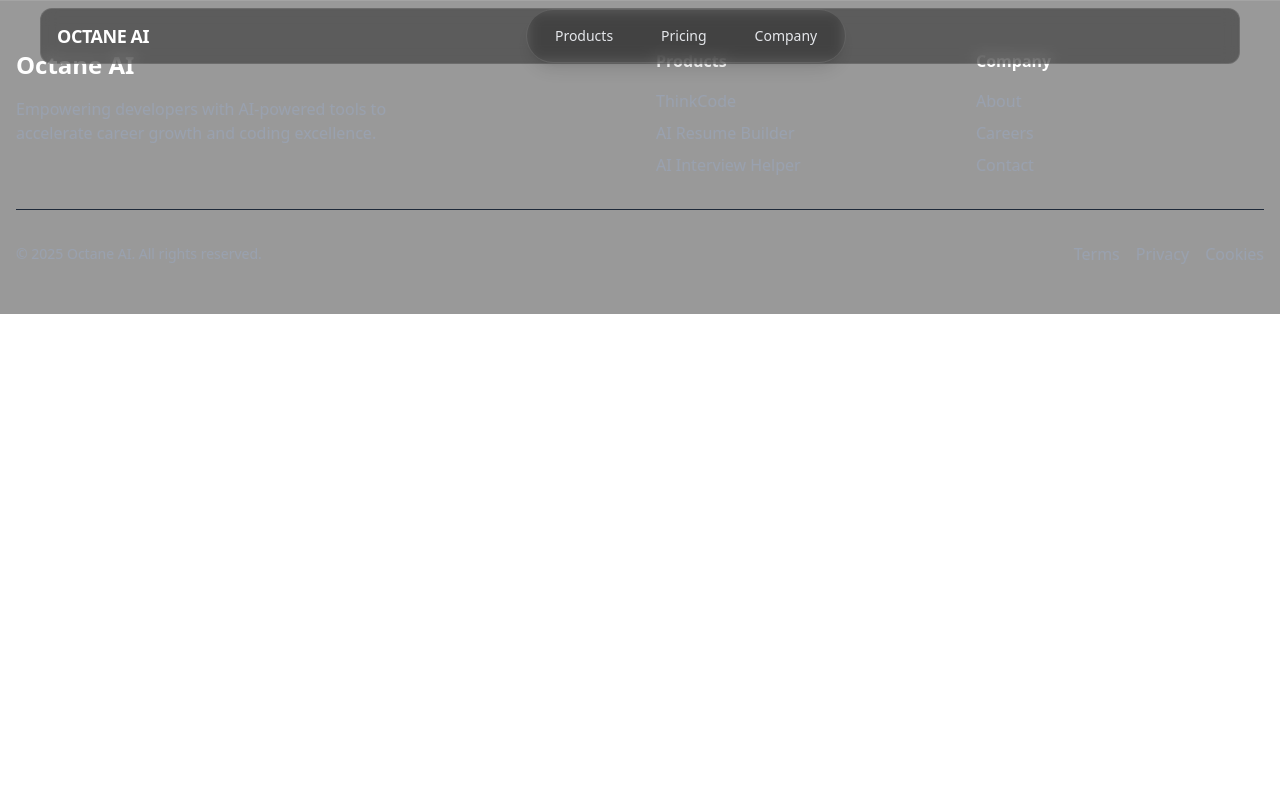
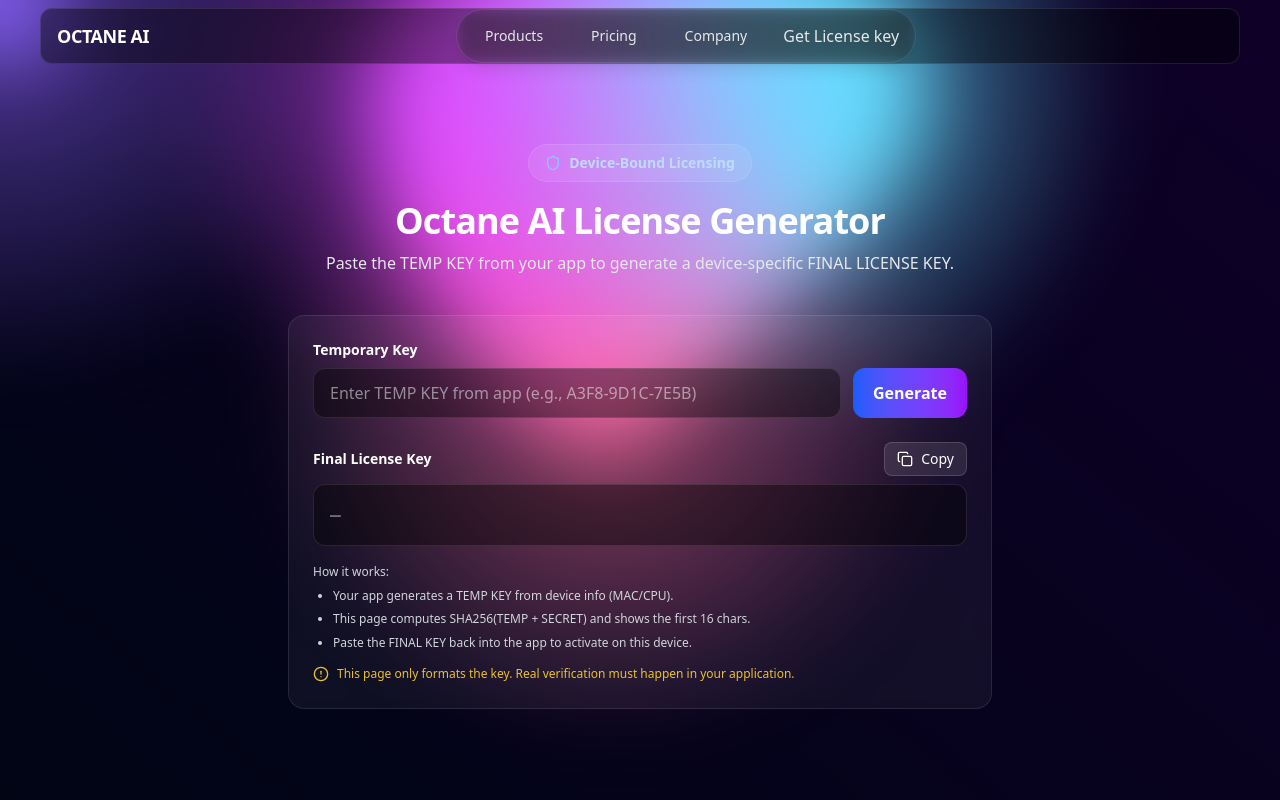
Before and after one commit to jagjeet-singh04/Octane-AI, a React (Vite) app: page /license in a window 1280 px wide. Shown: the top 800 px of the page. Built offline with nearby package versions, Linux system fonts and the light colour scheme.

Commit message:
licensing section added

```diff
--- a/package.json
+++ b/package.json
@@ -14,6 +14,7 @@
     "@tailwindcss/vite": "^4.1.14",
     "clsx": "^2.1.1",
     "cobe": "^0.6.5",
+    "crypto-js": "^4.2.0",
     "framer-motion": "^12.23.24",
     "lucide-react": "^0.545.0",
     "motion": "^12.23.22",
--- /dev/null
+++ b/scripts/gen-keys.js
@@ -0,0 +1,17 @@
+const CryptoJS = require('crypto-js');
+const secret = 'OCTANE_AI_SECRET_SALT';
+const samples = [
+  'A3F8-9D1C-7E5B',
+  'Z9X1-C3V4-B7N8',
+  'CPU9MAC2HOST8',
+  'ABCD-1234-EFGH',
+  'WIN10-HP-ELITEBOOK'
+];
+const clean = (s) => s.toUpperCase().replace(/[^A-Z0-9]/g, '');
+const gen = (temp) => {
+  const raw = clean(temp);
+  const hash = CryptoJS.SHA256(raw + secret).toString();
+  const lic = hash.substring(0, 16).toUpperCase();
+  return lic.match(/.{1,4}/g).join('-');
+};
+samples.forEach((s) => console.log(`${s} => ${gen(s)}`));
--- /dev/null
+++ b/scripts/gen-keys.mjs
@@ -0,0 +1,17 @@
+import CryptoJS from 'crypto-js';
+const secret = 'OCTANE_AI_SECRET_SALT';
+const samples = [
+  'A3F8-9D1C-7E5B',
+  'Z9X1-C3V4-B7N8',
+  'CPU9MAC2HOST8',
+  'ABCD-1234-EFGH',
+  'WIN10-HP-ELITEBOOK'
+];
+const clean = (s) => s.toUpperCase().replace(/[^A-Z0-9]/g, '');
+const gen = (temp) => {
+  const raw = clean(temp);
+  const hash = CryptoJS.SHA256(raw + secret).toString();
+  const lic = hash.substring(0, 16).toUpperCase();
+  return lic.match(/.{1,4}/g).join('-');
+};
+samples.forEach((s) => console.log(`${s} => ${gen(s)}`));
--- a/src/App.jsx
+++ b/src/App.jsx
@@ -16,6 +16,7 @@ import Careers from './pages/Careers.jsx'
 import Terms from './pages/Terms.jsx'
 import Privacy from './pages/Privacy.jsx'
 import Cookies from './pages/Cookies.jsx'
+import LicenseGenerator from './pages/LicenseGenerator.jsx'
 
 function App() {
 
@@ -41,6 +42,7 @@ function App() {
         <Route path="/about" element={<About />} />
         <Route path="/contact" element={<Contact />} />
         <Route path="/careers" element={<Careers />} />
+        <Route path="/license" element={<LicenseGenerator />} />
         <Route path="/terms" element={<Terms />} />
         <Route path="/privacy" element={<Privacy />} />
         <Route path="/cookies" element={<Cookies />} />
--- a/src/components/layout/Navbar.jsx
+++ b/src/components/layout/Navbar.jsx
@@ -22,11 +22,13 @@ export function Navbar() {
       </MenuItem>
       <MenuItem setActive={setActive} active={active} item="Company">
         <div className="flex flex-col space-y-4 text-sm">
-          <HoveredLink href="/About">About</HoveredLink>
-          <HoveredLink href="/Contact">Contact</HoveredLink>
-          <HoveredLink href="/Careers">Careers</HoveredLink>
+          <HoveredLink href="/about">About</HoveredLink>
+          <HoveredLink href="/contact">Contact</HoveredLink>
+          <HoveredLink href="/careers">Careers</HoveredLink>
         </div>
       </MenuItem>
+      {/* Explicit top-level link (not under any dropdown) */}
+      <HoveredLink href="/license">Get License key</HoveredLink>
     </>
   );
 
--- a/src/components/sections/Footer.jsx
+++ b/src/components/sections/Footer.jsx
@@ -27,8 +27,12 @@ export function Footer() {
               <li><a href="/about" className="hover:text-white transition-colors">About</a></li>
               <li><a href="/careers" className="hover:text-white transition-colors">Careers</a></li>
               <li><a href="/contact" className="hover:text-white transition-colors">Contact</a></li>
+              <li><a href="/how-to-use" className="hover:text-white transition-colors">How to Use</a></li>
+              <li><a href="/license" className="hover:text-white transition-colors">License Generator</a></li>
             </ul>
           </div>
+
+
         </div>
 
         <div className="border-t border-gray-800 mt-8 pt-8 flex flex-col md:flex-row justify-between items-center">
--- a/src/pages/InterviewHelper.jsx
+++ b/src/pages/InterviewHelper.jsx
@@ -25,7 +25,8 @@ import {
   TargetIcon,
   BrainIcon,
   MenuIcon,
-  XIcon
+  XIcon,
+  KeyIcon
 } from "lucide-react";
 
 export default function InterviewHelper() {
@@ -138,13 +139,18 @@ export default function InterviewHelper() {
                   A modern toolkit crafted for engineers preparing for interviews. Real-time assistance, curated resources, and enterprise-grade security — all in one place.
                 </motion.p>
 
-                <motion.div variants={fadeUp} className="flex items-center gap-4">
+                <motion.div variants={fadeUp} className="flex items-center gap-4 flex-wrap">
                   <a href="https://www.mediafire.com/file/ifddbxmnvmu8mwf/Octane-AI-Interview-Kit.zip/file" target="_blank" rel="noopener noreferrer" className="inline-flex items-center gap-3 bg-gradient-to-r from-blue-600 to-purple-600 px-6 py-3 rounded-2xl font-semibold shadow-lg transform hover:-translate-y-0.5 transition">
                     <DownloadIcon className="w-5 h-5" />
                     <span>Download Resources</span>
                   </a>
 
                   <Link to="/how-to-use" className="inline-flex items-center gap-3 px-5 py-3 rounded-2xl bg-white/6 border border-white/10 font-semibold hover:bg-white/8 transition">How to Use ?</Link>
+
+                  <Link to="/license" className="inline-flex items-center gap-3 px-5 py-3 rounded-2xl bg-gradient-to-r from-emerald-600 to-teal-600 font-semibold shadow-lg transform hover:-translate-y-0.5 transition">
+                    <KeyIcon className="w-5 h-5" />
+                    <span>Get License Key</span>
+                  </Link>
                 </motion.div>
 
                 <motion.div variants={fadeUp} className="flex flex-wrap gap-3 mt-6">
--- /dev/null
+++ b/src/pages/LicenseGenerator.jsx
@@ -0,0 +1,151 @@
+import React, { useMemo, useState } from "react";
+import { BackgroundGradientAnimation } from "../components/ui/background-gradient-animation";
+import { CardSpotlight } from "../components/ui/card-spotlight.jsx";
+import { motion } from "framer-motion";
+// Lint guard: keep a reference so strict unused-var rule (allowing ONLY UPPERCASE) doesn't flag the import
+const MOTION = motion;
+import CryptoJS from "crypto-js";
+import { KeyIcon, ShieldIcon, CopyIcon, CheckCircleIcon, AlertCircleIcon } from "lucide-react";
+
+export default function LicenseGenerator() {
+  const [tempKey, setTempKey] = useState("");
+  const [finalKey, setFinalKey] = useState("");
+  const [copied, setCopied] = useState(false);
+
+  const fadeUp = { hidden: { opacity: 0, y: 18 }, visible: { opacity: 1, y: 0 } };
+  const stagger = { visible: { transition: { staggerChildren: 0.08 } } };
+
+  // Mildly obfuscated secret (remember: do NOT rely on frontend secrecy)
+  const secret = useMemo(() => {
+    try {
+      const p1 = "T0NUQU5F"; // "OCTANE"
+      const p2 = "X0FJX1NFQ1JFVF9TQUxU"; // "_AI_SECRET_SALT"
+      // atob is available in browsers
+      return atob(p1) + atob(p2);
+    } catch {
+      // Fallback (non-obfuscated)
+      return "OCTANE_AI_SECRET_SALT";
+    }
+  }, []);
+
+  const cleanTempKey = (value) => value.toUpperCase().replace(/[^A-Z0-9]/g, "");
+
+  const formatGroups = (value) =>
+    value
+      .toUpperCase()
+      .replace(/[^A-Z0-9]/g, "")
+      .match(/.{1,4}/g)
+      ?.join("-") ?? value;
+
+  const generateLicense = () => {
+    const raw = cleanTempKey(tempKey);
+    if (!raw) {
+      setFinalKey("");
+      return;
+    }
+    const hash = CryptoJS.SHA256(raw + secret).toString();
+    const license = hash.substring(0, 16).toUpperCase();
+    setFinalKey(formatGroups(license));
+  };
+
+  const handleCopy = async () => {
+    if (!finalKey) return;
+    try {
+      await navigator.clipboard.writeText(finalKey);
+      setCopied(true);
+      setTimeout(() => setCopied(false), 1500);
+    } catch {
+      setCopied(false);
+    }
+  };
+
+  return (
+    <div className="min-h-screen relative overflow-hidden text-white selection:bg-blue-500/40 selection:text-white">
+      <BackgroundGradientAnimation
+        containerClassName="fixed inset-0 -z-10"
+        className="text-white"
+        interactive={true}
+        gradientBackgroundStart="rgb(0, 5, 20)"
+        gradientBackgroundEnd="rgb(15, 0, 40)"
+        firstColor="18, 113, 255"
+        secondColor="221, 74, 255"
+        thirdColor="100, 220, 255"
+        fourthColor="255, 100, 150"
+        fifthColor="180, 180, 255"
+        pointerColor="140, 100, 255"
+        blendingValue="hard-light"
+        size="90%"
+      />
+
+      <main className="relative pt-28 pb-20 lg:pt-36 lg:pb-32">
+        <div className="max-w-3xl mx-auto px-4 sm:px-6 lg:px-8">
+          {/* Hero */}
+          <motion.div initial="hidden" animate="visible" variants={stagger} className="text-center mb-10">
+            <motion.div variants={fadeUp} className="inline-flex items-center gap-2 px-4 py-2 rounded-full bg-white/8 border border-white/10 w-max mx-auto mb-4">
+              <ShieldIcon className="w-4 h-4 text-blue-300" />
+              <span className="text-sm font-semibold text-blue-200">Device-Bound Licensing</span>
+            </motion.div>
+            <motion.h1 variants={fadeUp} className="text-4xl font-extrabold tracking-tight leading-tight">
+              Octane AI License Generator
+            </motion.h1>
+            <motion.p variants={fadeUp} className="text-gray-200 mt-2">
+              Paste the TEMP KEY from your app to generate a device-specific FINAL LICENSE KEY.
+            </motion.p>
+          </motion.div>
+
+          {/* Generator Card */}
+          <CardSpotlight>
+            <div className="p-6">
+              <label className="block text-sm font-semibold mb-2">Temporary Key</label>
+              <div className="flex gap-3">
+                <input
+                  type="text"
+                  value={tempKey}
+                  onChange={(e) => setTempKey(e.target.value)}
+                  placeholder="Enter TEMP KEY from app (e.g., A3F8-9D1C-7E5B)"
+                  className="flex-1 rounded-xl bg-black/40 border border-white/10 px-4 py-3 outline-none focus:border-blue-400/40"
+                />
+                <button
+                  onClick={generateLicense}
+                  className="px-5 py-3 rounded-xl bg-gradient-to-r from-blue-600 to-purple-600 font-semibold"
+                >
+                  Generate
+                </button>
+              </div>
+
+              <div className="mt-6">
+                <div className="flex items-center justify-between mb-2">
+                  <label className="block text-sm font-semibold">Final License Key</label>
+                  <button
+                    onClick={handleCopy}
+                    className="inline-flex items-center gap-2 px-3 py-1.5 rounded-lg bg-white/10 border border-white/15 text-sm"
+                    disabled={!finalKey}
+                  >
+                    {copied ? <CheckCircleIcon className="w-4 h-4 text-green-400" /> : <CopyIcon className="w-4 h-4" />}
+                    {copied ? "Copied" : "Copy"}
+                  </button>
+                </div>
+                <div className="rounded-xl bg-black/40 border border-white/10 p-4 font-mono tracking-widest text-lg select-all min-h-[56px] flex items-center">
+                  {finalKey || <span className="text-gray-400">—</span>}
+                </div>
+
+                <div className="mt-4 text-xs text-gray-300 leading-relaxed">
+                  <p className="mb-1">How it works:</p>
+                  <ul className="list-disc pl-5 space-y-1">
+                    <li>Your app generates a TEMP KEY from device info (MAC/CPU).</li>
+                    <li>This page computes SHA256(TEMP + SECRET) and shows the first 16 chars.</li>
+                    <li>Paste the FINAL KEY back into the app to activate on this device.</li>
+                  </ul>
+                  <div className="flex items-start gap-2 mt-3 text-amber-300/90">
+                    <AlertCircleIcon className="w-4 h-4 mt-0.5" />
+                    <span>This page only formats the key. Real verification must happen in your application.</span>
+                  </div>
+                </div>
+              </div>
+            </div>
+          </CardSpotlight>
+        </div>
+      </main>
+    </div>
+  );
+}
```
Also changed, not shown: 1 other file (tests, documents, lock files or other folders).
